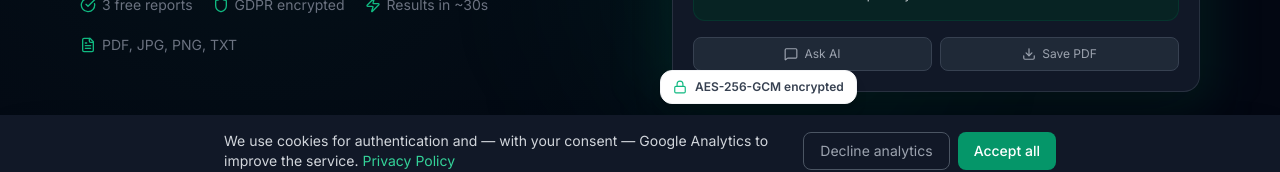
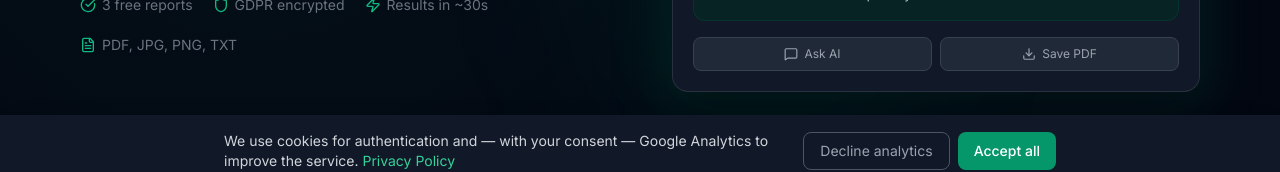
Before and after one commit to Medyra-Health/Medyra, a Next.js app: page / in a window 1280 px wide. Shown: the part 613-785 px from the top of the page. Built offline with nearby package versions, Linux system fonts and the light colour scheme; no server answers.

Commit message:
Remove AES-256-GCM badge from hero card
Co-Authored-By: Claude Sonnet 4.6 <noreply@anthropic.com>

```diff
--- a/app/page.js
+++ b/app/page.js
@@ -230,11 +230,6 @@ export default function LandingPage() {
                   </div>
                 </div>
 
-                {/* Floating badge */}
-                <div className="absolute -bottom-3 -left-3 bg-white rounded-xl px-3 py-2 shadow-lg border border-gray-100 flex items-center gap-2">
-                  <Lock className="h-3.5 w-3.5 text-emerald-500" />
-                  <span className="text-xs font-semibold text-gray-700">AES-256-GCM encrypted</span>
-                </div>
               </div>
             </div>
           </div>
```
